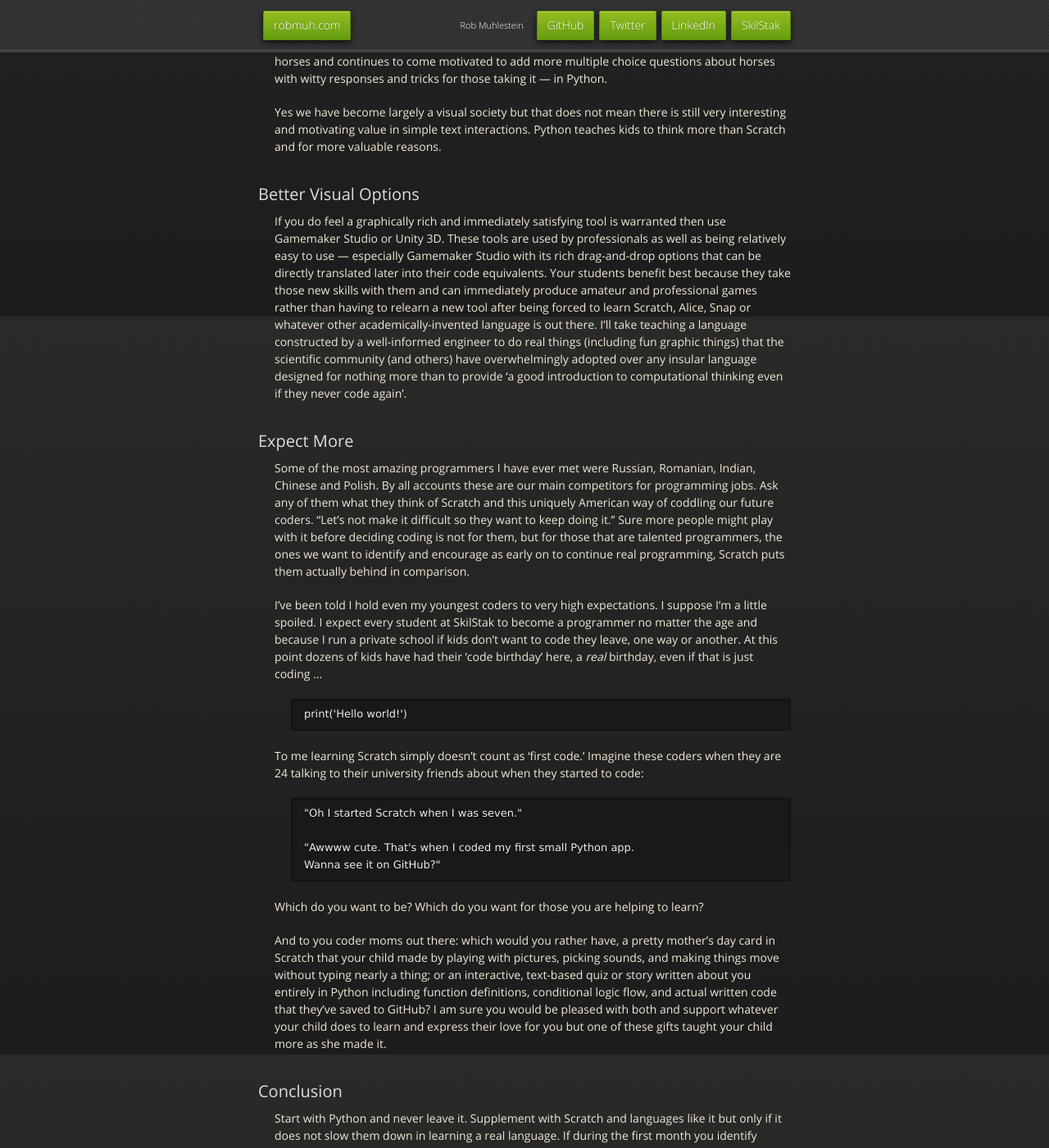
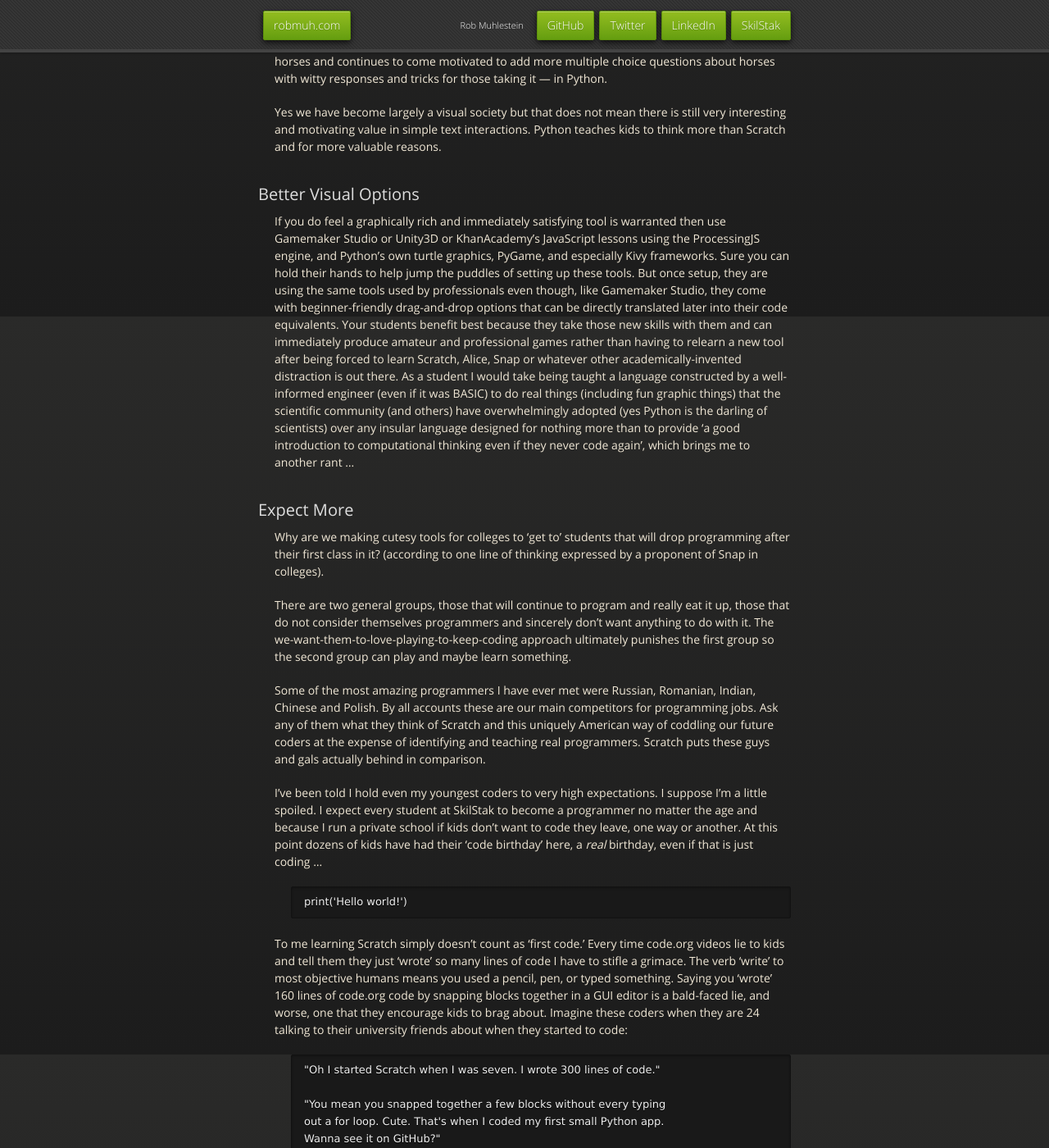
Before and after one commit to robmuh/robmuh.github.com, a Jekyll site: the page built from _posts/2014-08-17-scratch-misses-itch.markdown, in a window 1280 px wide and 1400 px high, scrolled down 1414 px. Shown: the whole window at 82% size. Built offline with Jekyll 4.4.1, drawn with Linux system fonts in a browser that asks for light colours; nearby versions of some CDN libraries; comment, search, counter and statistics services are not loaded; some of the changed text lies outside the part shown.

Commit message:
more ranting

````diff
--- a/_posts/2014-08-17-scratch-misses-itch.markdown
+++ b/_posts/2014-08-17-scratch-misses-itch.markdown
@@ -88,31 +88,45 @@ more valuable reasons.
 ### Better Visual Options
 
 If you do feel a graphically rich and immediately satisfying tool is
-warranted then use Gamemaker Studio or Unity 3D. These tools are used
-by professionals as well as being relatively easy to use &mdash;
-especially Gamemaker Studio with its rich drag-and-drop options that
+warranted then use Gamemaker Studio or Unity3D or KhanAcademy's
+JavaScript lessons using the ProcessingJS engine, and Python's own
+turtle graphics, PyGame, and especially Kivy frameworks. Sure you can
+hold their hands to help jump the puddles of setting up these tools.
+But once setup, they are using the same tools used by professionals even
+though, like Gamemaker Studio, they come with beginner-friendly drag-and-drop options that
 can be directly translated later into their code equivalents. Your
 students benefit best because they take those new skills with them and
 can immediately produce amateur and professional games rather than
 having to relearn a new tool after being forced to learn Scratch, Alice,
-Snap or whatever other academically-invented language is out there.
-I'll take teaching a language constructed by a well-informed engineer
-to do real things (including fun graphic things) that the scientific
-community (and others) have overwhelmingly adopted over any insular
-language designed for nothing more than to provide 'a good introduction
-to computational thinking even if they never code again'.
+Snap or whatever other academically-invented distraction is out there.
+As a student I would take being taught a language constructed by a
+well-informed engineer (even if it was BASIC) to do real things
+(including fun graphic things) that the scientific community (and others)
+have overwhelmingly adopted (yes Python is the darling of scientists) over
+any insular language designed for nothing more than to provide 'a good
+introduction to computational thinking even if they never code again',
+which brings me to another rant ...
 
 ### Expect More
+
+Why are we making cutesy tools for colleges to 'get to' students that
+will drop programming after their first class in it? (according to one
+line of thinking expressed by a proponent of Snap in colleges).
+
+There are two
+general groups, those that will continue to program and really eat it
+up, those that do not consider themselves programmers and sincerely
+don't want anything to do with it. The
+we-want-them-to-love-playing-to-keep-coding approach ultimately
+punishes the first group so the second group can play and maybe learn
+something.
 
 Some of the most amazing programmers I have ever met were Russian,
 Romanian, Indian, Chinese and Polish. By all accounts these are our main
 competitors for programming jobs. Ask any of them what they think of
-Scratch and this uniquely American way of coddling our future coders.
-"Let's not make it difficult so they want to keep doing it." Sure more
-people might play with it before deciding coding is not for them, but
-for those that are talented programmers, the ones we want to identify
-and encourage as early on to continue real programming, Scratch puts
-them actually behind in comparison.
+Scratch and this uniquely American way of coddling our future coders
+at the expense of identifying and teaching real programmers.
+Scratch puts these guys and gals actually behind in comparison.
 
 I've been told I hold even my youngest coders to very high expectations. I
 suppose I'm a little spoiled. I expect every student at SkilStak to
@@ -125,13 +139,21 @@ even if that is just coding ...
 print('Hello world!')
 ```
 
-To me learning Scratch simply doesn't count as 'first code.'  Imagine
+To me learning Scratch simply doesn't count as 'first code.'  Every
+time code.org videos lie to kids and tell them they just 'wrote' so
+many lines of code I have to stifle a grimace. The verb 'write' to
+most objective humans means you used a pencil, pen, or typed
+something. Saying you 'wrote' 160 lines of code.org code by snapping
+blocks together in a GUI editor is a bald-faced lie, and worse, one
+that they encourage kids to brag about. Imagine
 these coders when they are 24 talking to their university friends about
 when they started to code:
 
-    "Oh I started Scratch when I was seven."
 
-    "Awwww cute. That's when I coded my first small Python app.
+    "Oh I started Scratch when I was seven. I wrote 300 lines of code."
+
+    "You mean you snapped together a few blocks without every typing
+    out a for loop. Cute. That's when I coded my first small Python app.
     Wanna see it on GitHub?"
 
 Which do you want to be? Which do you want for those you are helping
@@ -149,7 +171,7 @@ your child more as she made it.
 
 ### Conclusion
 
-Start with Python and never leave it. Supplement with Scratch and
+Start with Python. Simple code is not hard. Supplement with Scratch and
 languages like it but only if it does not slow them down in learning
 a real language. If during the first month you identify students that
 really hate Python or just can't learn to match a parenthesis or
````
